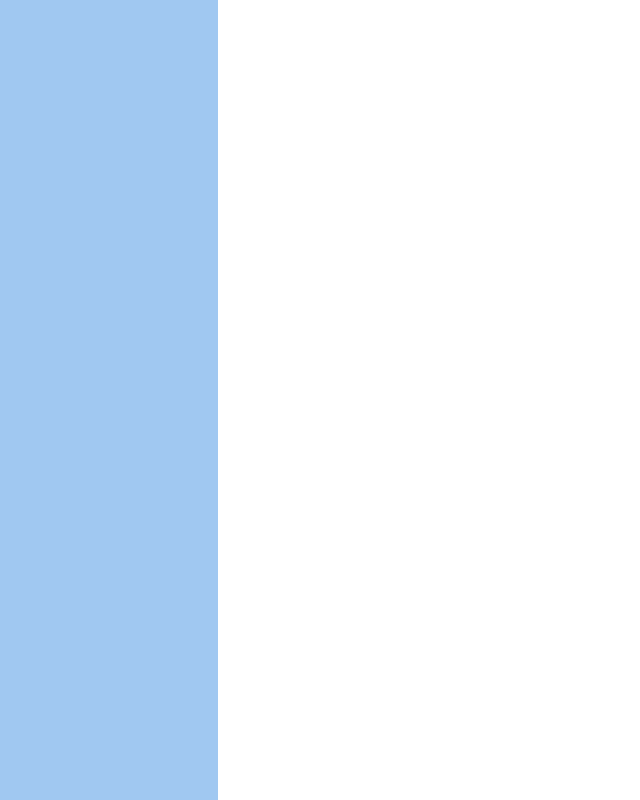
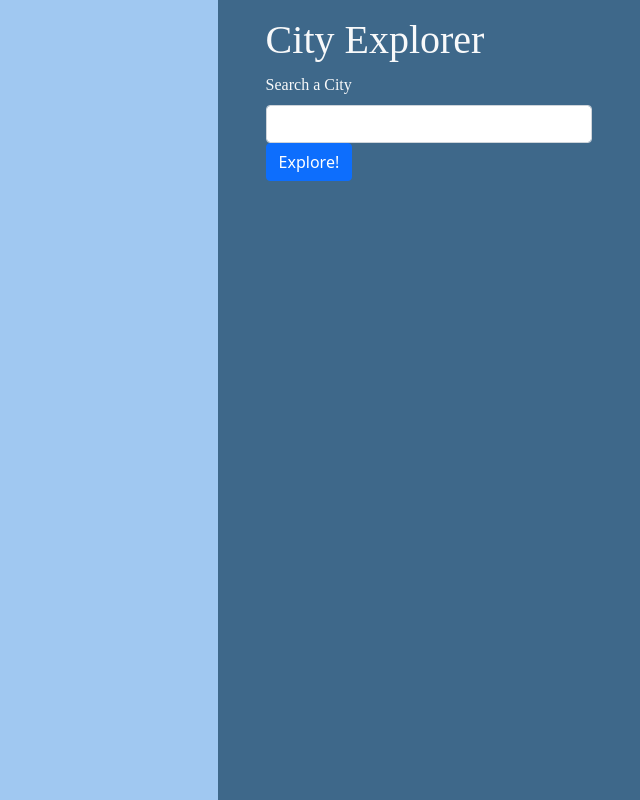
Before and after one commit to JamallM1/City-Explorer, a React (Create React App) app: page / in a window 1280 px wide. Shown: the top 800 px of the page, without its empty margins (640-1280 px from the left). Built offline with nearby package versions, Linux system fonts and the light colour scheme.

Commit message:
finished some CSS styling

```diff
--- a/src/Error.js
+++ b/src/Error.js
@@ -1,5 +1,3 @@
-
-
 import React from "react";
 
 class Error extends React.Component {
--- a/src/index.css
+++ b/src/index.css
@@ -7,6 +7,14 @@ body {
   -moz-osx-font-smoothing: grayscale;
 }
 
+h1, h2, h3, h4, h5, h6, p, li, button, label {
+  font-family: 'Joan';
+}
+
+/* p {
+  font-family: 'Over the Rainbow', cursive;
+} */
+
 code {
   font-family: source-code-pro, Menlo, Monaco, Consolas, 'Courier New',
     monospace;
--- a/src/index.js
+++ b/src/index.js
@@ -2,6 +2,8 @@ import React from 'react';
 import ReactDOM from 'react-dom/client';
 import './index.css';
 import App from './App';
+import './App.css';
+import 'bootstrap/dist/css/bootstrap.min.css';
 //import Forms from './Forms';
 import reportWebVitals from './reportWebVitals';
 
```
